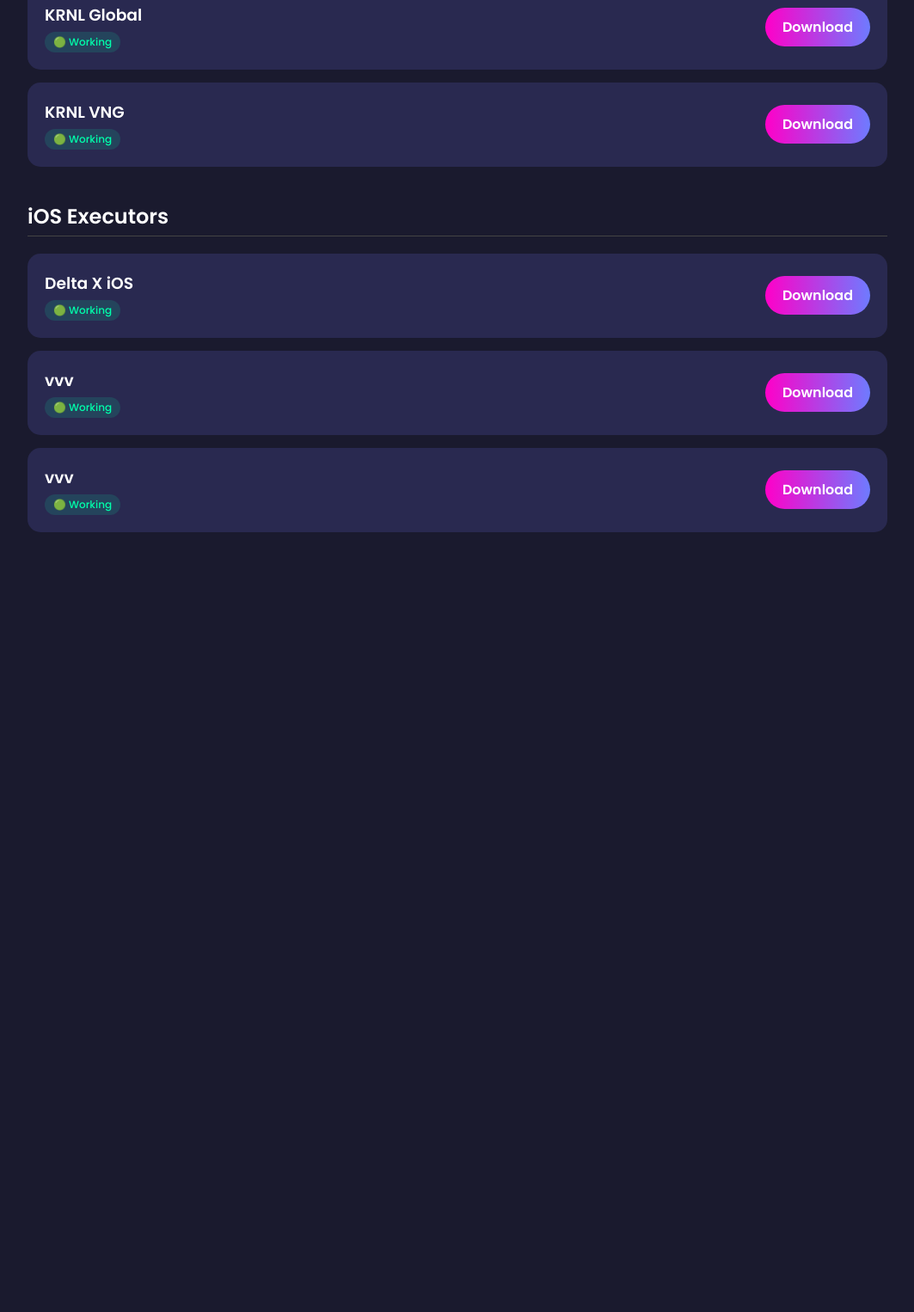
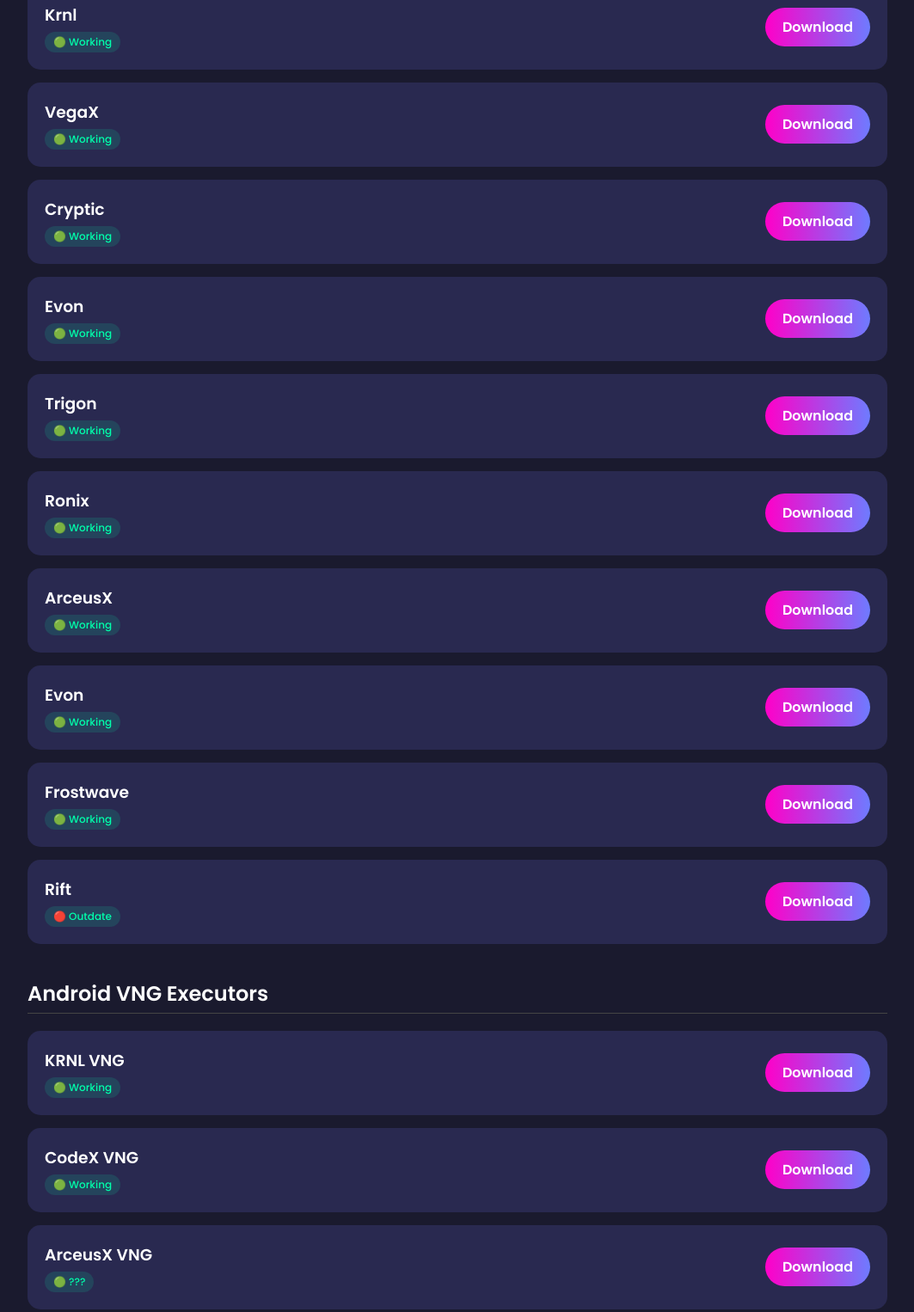
Before and after one commit to Saiky988/SanaeExecutorX, a plain HTML site: page index.html in a window 1280 px wide. Shown: the part 549-2075 px from the top of the page at 86% size, without its empty margins (108-1171 px from the left). Before the commit the page ends 1203 px from the top, so only its background shows below. Drawn offline with Linux system fonts and the light colour scheme.

Commit message:
Add files via upload

```diff
--- a/index.html
+++ b/index.html
@@ -145,12 +145,14 @@
   <!-- Dropdown mini -->
   <div class="dropdown" id="dropdownMenu">
     <a href="#android">Android</a>
+    <a href="#android-vng">Android VNG</a>
     <a href="#ios">iOS</a>
+    <a href="#ios-vng">iOS VNG</a>
     <a href="https://discord.gg/tdqzBaj7" target="_blank">Discord</a>
   </div>
 </header>
 
-<!-- Nội dung -->
+<!-- Android Global -->
 <div class="container">
   <h2 id="android">Android Executors</h2>
 
@@ -172,7 +174,7 @@
 
   <div class="executor-card">
     <div>
-      <h3>Delta X Global</h3>
+      <h3>Delta X</h3>
       <div class="status">🟢 Working</div>
     </div>
     <a class="download-btn" href="https://delta.webfiles.pro/file/Delta-2.681.805.apk">Download</a>
@@ -180,11 +182,86 @@
 
   <div class="executor-card">
     <div>
-      <h3>KRNL Global</h3>
+      <h3>Krnl </h3>
       <div class="status">🟢 Working</div>
     </div>
     <a class="download-btn" href="https://krnl.webfiles.pro/file/krnl_release_2.681.805_2025.7.14_37.apk">Download</a>
   </div>
+
+  <div class="executor-card">
+    <div>
+      <h3>VegaX </h3>
+      <div class="status">🟢 Working</div>
+    </div>
+    <a class="download-btn" href="https://www.mediafire.com/file/pmmo2hzkqp81opj/VegaX.2.681.805.apk/file">Download</a>
+  </div>
+
+  <div class="executor-card">
+    <div>
+      <h3>Cryptic </h3>
+      <div class="status">🟢 Working</div>
+    </div>
+    <a class="download-btn" href="https://www.mediafire.com/file/0o0rxss2sfwph4p/Cryptic.2.681.805.apk/file">Download</a>
+  </div>
+
+  <div class="executor-card">
+    <div>
+      <h3>Evon </h3>
+      <div class="status">🟢 Working</div>
+    </div>
+    <a class="download-btn" href="https://www.mediafire.com/file/adzvv3499a59q53/Evon.2.681.805.apk/file">Download</a>
+  </div>
+
+  <div class="executor-card">
+    <div>
+      <h3>Trigon </h3>
+      <div class="status">🟢 Working</div>
+    </div>
+    <a class="download-btn" href="https://www.mediafire.com/file/z1baa5m8h3uriec/Trigon.2.681.805.apk/file">Download</a>
+  </div>
+
+  <div class="executor-card">
+    <div>
+      <h3>Ronix </h3>
+      <div class="status">🟢 Working</div>
+    </div>
+    <a class="download-btn" href="https://www.mediafire.com/file/eov0uq8khgncp1b/Ronix.2.682.538.apk/file">Download</a>
+  </div>
+
+  <div class="executor-card">
+    <div>
+      <h3>ArceusX </h3>
+      <div class="status">🟢 Working</div>
+    </div>
+    <a class="download-btn" href="https://www.mediafire.com/file/psf4q69jkroeiym/ArceusX.2.681.805.apk/file">Download</a>
+  </div>
+
+  <div class="executor-card">
+    <div>
+      <h3>Evon </h3>
+      <div class="status">🟢 Working</div>
+    </div>
+    <a class="download-btn" href="https://www.mediafire.com/file/adzvv3499a59q53/Evon.2.681.805.apk/file">Download</a>
+  </div>
+
+  <div class="executor-card">
+    <div>
+      <h3>Frostwave </h3>
+      <div class="status">🟢 Working</div>
+    </div>
+    <a class="download-btn" href="https://www.mediafire.com/file/5wtv43f28uqbx2g/Frostware.2.682.538.apk/file">Download</a>
+  </div>
+
+  <div class="executor-card">
+    <div>
+      <h3>Rift </h3>
+      <div class="status">🔴 Outdate</div>
+    </div>
+    <a class="download-btn" href="https://www.mediafire.com/file/y7zre90yem3nuux/Rift.2.679.762.apk/file">Download</a>
+  </div>
+
+<!-- Android VNG -->
+  <h2 id="android-vng">Android VNG Executors</h2>
 
   <div class="executor-card">
     <div>
@@ -194,7 +271,23 @@
     <a class="download-btn" href="https://krnl.webfiles.pro/file/krnl_vng_release_2.681.805_2025.7.22_15.apk">Download</a>
   </div>
 
-  <!-- Thêm 10 executor Android ở đây -->
+  <div class="executor-card">
+    <div>
+      <h3>CodeX VNG</h3>
+      <div class="status">🟢 Working</div>
+    </div>
+    <a class="download-btn" href="https://www.mediafire.com/file/r579c2u6g2rgh0l/Codex_VNG_v2.680.apk/file">Download</a>
+  </div>
+
+  <div class="executor-card">
+    <div>
+      <h3>ArceusX VNG</h3>
+      <div class="status">🟢 ???</div>
+    </div>
+    <a class="download-btn" href="https://arceusx.com/arceusxvng">Download</a>
+  </div>
+
+<!-- iOS -->
 
   <h2 id="ios">iOS Executors</h2>
 
@@ -208,20 +301,27 @@
 
   <div class="executor-card">
     <div>
-      <h3>vvv</h3>
-      <div class="status">🟢 Working</div>
+      <h3>CodeX iOS</h3>
+      <div class="status">🟠 Update</div>
     </div>
     <a class="download-btn" href="#">Download</a>
   </div>
 
   <div class="executor-card">
     <div>
-      <h3>vvv</h3>
+      <h3>Krnl iOS</h3>
       <div class="status">🟢 Working</div>
     </div>
-    <a class="download-btn" href="#">Download</a>
+    <a class="download-btn" href="https://krnl.webfiles.pro/file/Krnl_release_681_2.ipa">Download</a>
   </div>
+
+<!-- iOS VNG -->
+  <h2 id="ios-vng">iOS VNG Executors[soon]</h2>
+
+
+
 </div>
+
 
 <!-- Script -->
 <script>
```
